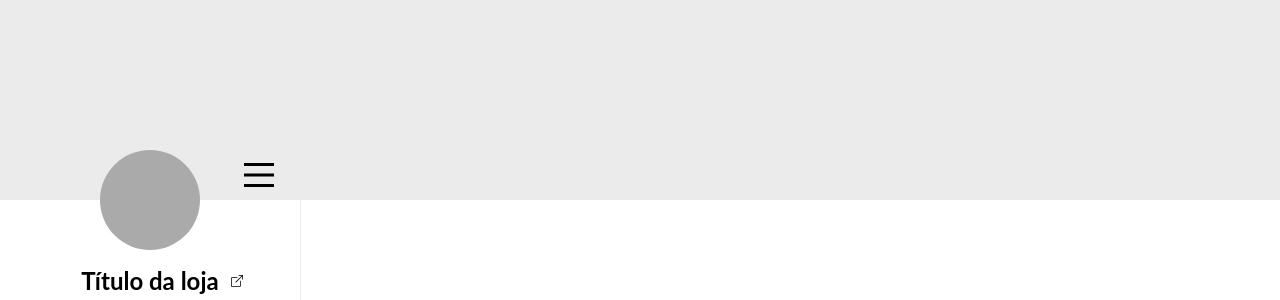
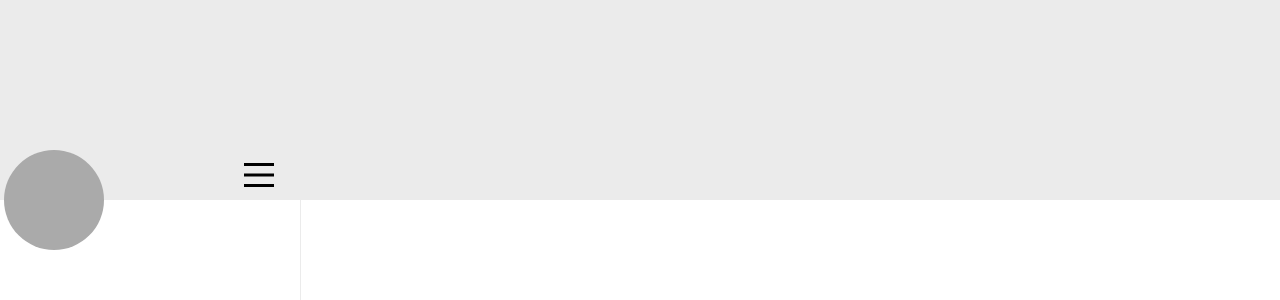
Before and after one commit to joa7b/marketplace-react, a React (Vite) app: page / in a window 1280 px wide. Shown: the top 300 px of the page. Built offline with nearby package versions, Linux system fonts and the light colour scheme.

Commit message:
feat: create animation of the navbar

```diff
--- a/src/pages/profile/index.tsx
+++ b/src/pages/profile/index.tsx
@@ -5,7 +5,7 @@ import { Navbar } from "../../ui/organisms/Navbar/index.tsx";
 import { Header } from "./styles.ts";
 
 export const ProfilePage = () => {
-  const [isNavbarOpen, setIsNavbarOpen] = useState(true);
+  const [isNavbarOpen, setIsNavbarOpen] = useState(false);
 
   const handleNavbar = () => {
     setIsNavbarOpen(!isNavbarOpen);
--- a/src/ui/atoms/Textarea/styles.ts
+++ b/src/ui/atoms/Textarea/styles.ts
@@ -3,6 +3,7 @@ import { styled } from "styled-components";
 
 export const BioContainer = styled.div`
   margin: 16px;
+  width: 268px;
   span {
     font-size: 12px;
     color: #101010;
--- a/src/ui/organisms/Navbar/index.tsx
+++ b/src/ui/organisms/Navbar/index.tsx
@@ -14,6 +14,7 @@ import {
   Share,
   RatingContainer,
   CloseNavbar,
+  InfoWapper,
 } from "./styles.ts";
 
 type NavbarProps = {
@@ -29,11 +30,11 @@ export const Navbar = ({ handleClose, isNavbarOpen }: NavbarProps) => {
       <CloseNavbar onClick={handleClose}>
         <CloseNavbarButton />
       </CloseNavbar>
-      {isNavbarOpen && (
-        <>
-          <ProfilePicContainer>
-            <img src="" alt="" />
-          </ProfilePicContainer>
+      <ProfilePicContainer isNavbarOpen={isNavbarOpen}>
+        <img src="" alt="" />
+      </ProfilePicContainer>
+      {/* {isNavbarOpen && ( */}
+        <InfoWapper isNavbarOpen={isNavbarOpen}>
           <TitleContainer>
             <StoreTitle>Título da loja</StoreTitle>
             <Share src={ShareIcon} alt="Share icon" />
@@ -48,8 +49,8 @@ export const Navbar = ({ handleClose, isNavbarOpen }: NavbarProps) => {
           <StoreProfileOptions />
           <Textarea label={"Biografia"} content={textareaContent} />
           <FooterNavbar />
-        </>
-      )}
+        </InfoWapper>
+      {/* )} */}
     </Aside>
   );
 };
--- a/src/ui/organisms/Navbar/styles.ts
+++ b/src/ui/organisms/Navbar/styles.ts
@@ -1,4 +1,18 @@
-import { styled } from "styled-components";
+import { styled, keyframes } from "styled-components";
+
+interface ProfilePicContianerProps {
+  isNavbarOpen: boolean;
+}
+
+const slideAnimation = keyframes`
+  from {
+    left: 18%;
+  }
+
+  to {
+    left: 50%;
+  }
+`;
 
 export const Aside = styled.div`
   background-color: #fff;
@@ -17,15 +31,17 @@ export const Aside = styled.div`
   }
 `;
 
-export const ProfilePicContainer = styled.div`
+export const ProfilePicContainer = styled.div<ProfilePicContianerProps>`
   height: 100px;
   width: 100px;
   background-color: #aaaaaa;
   border-radius: 50%;
   position: absolute;
   top: 0;
-  left: 50%;
+  left: ${(props) => (props.isNavbarOpen ? "50%" : "18%")};
+  transition: left 0.5s ease-in-out;
   transform: translate(-50%, -50%);
+  /* animation: ${slideAnimation} 0.5s ease-in-out; */
 `;
 
 export const CloseNavbar = styled.span`
@@ -64,3 +80,14 @@ export const RatingContainer = styled.div`
     height: 16px;
   }
 `;
+
+export const InfoWapper = styled.div<{
+  isNavbarOpen: boolean;
+}>`
+  display: flex;
+  flex-direction: column;
+  align-items: center;
+  position: relative;
+  left: ${props => props.isNavbarOpen ? '0%' : '-100%'};
+  transition: left 0.5s ease-in-out;
+`;
```
